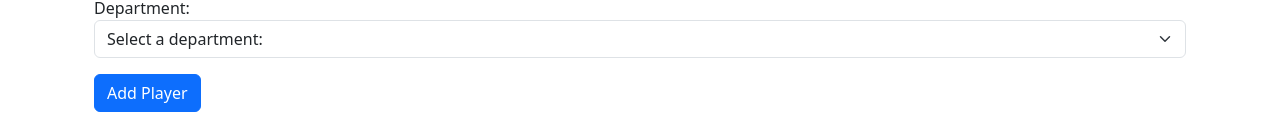
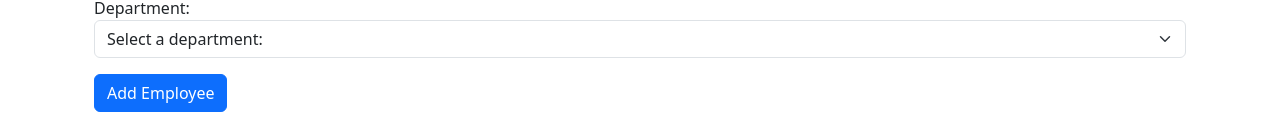
Before and after one commit to Omkarborkhade24/VanillaJs, a plain HTML site: page Employees_Report_With_Details/employee.html in a window 1280 px wide. Shown: the part 368-504 px from the top of the page. Drawn offline with nearby package versions, Linux system fonts and the light colour scheme.

Commit message:
Update btn

```diff
--- a/Employees_Report_With_Details/employee.html
+++ b/Employees_Report_With_Details/employee.html
@@ -59,7 +59,7 @@
           </div>
 
           <button type="button" class="btn btn-primary" id="addEmployeeButton">
-            Add Player
+            Add Employee
           </button>
         </form>
       </section>
```
